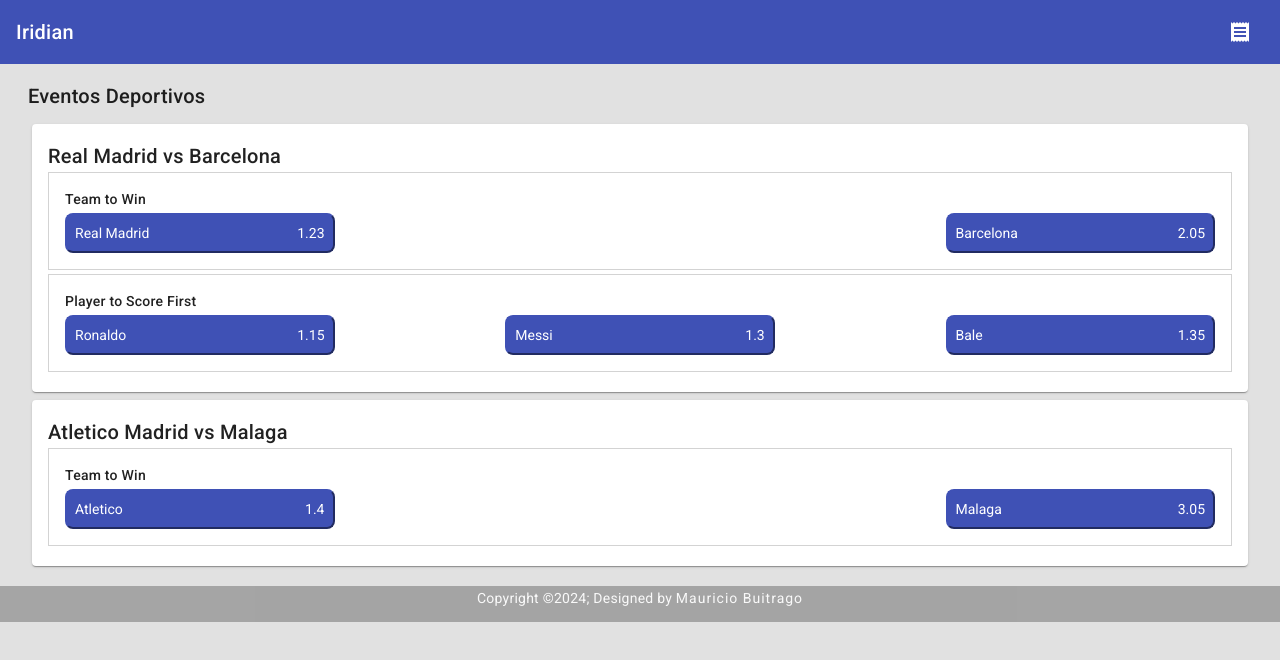
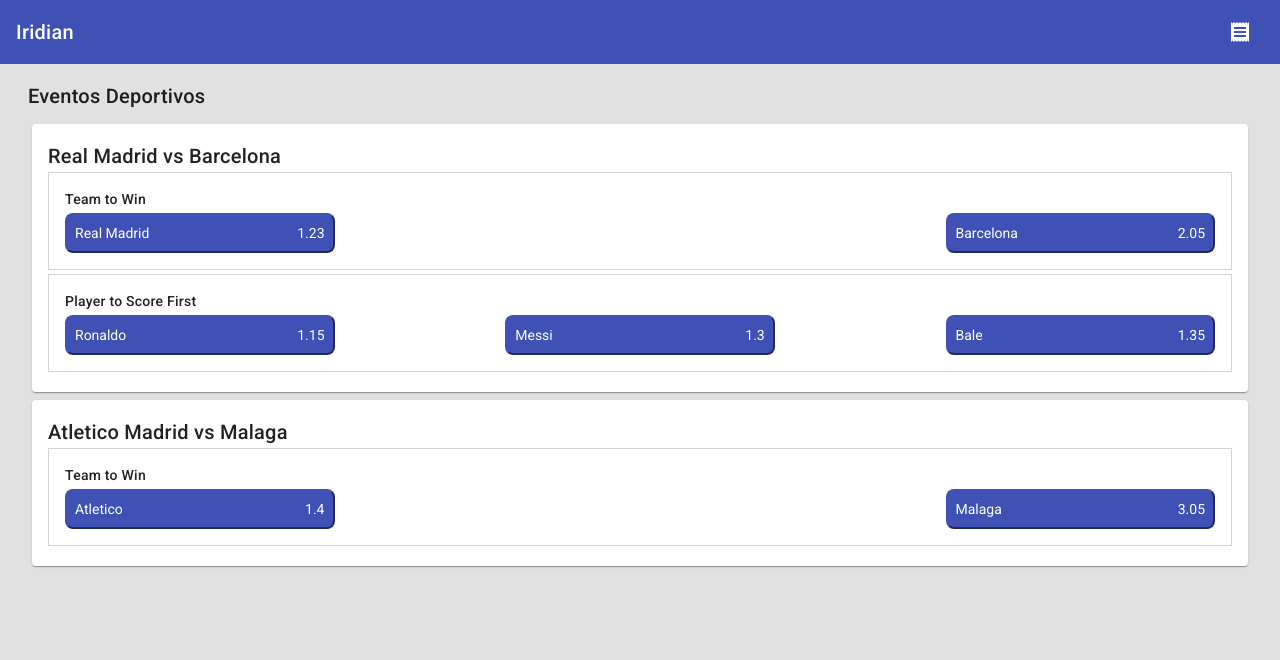
Before and after one commit to mauricio9896/iridian_technical_test, an Angular app: page / in a window 1280 px wide. Shown: the top 660 px of the page. Built offline with nearby package versions, Linux system fonts and the light colour scheme.

Commit message:
reverse changes

```diff
--- a/src/app/app.module.ts
+++ b/src/app/app.module.ts
@@ -6,13 +6,12 @@
 import { provideAnimationsAsync } from '@angular/platform-browser/animations/async';
 import { HomeComponent } from './components/home/home.component';
 import { ToolbarComponent } from './components/toolbar/toolbar.component';
+import { SharedModule } from './shared.module';
 import { CardComponent } from './components/card/card.component';
 import { EventsComponent } from './components/events/events.component';
 import { MarketComponent } from './components/market/market.component';
 import { HttpClientModule } from '@angular/common/http';
 import { BetslipComponent } from './components/betslip/betslip.component';
-import { FooterComponent } from './components/footer/footer.component';
-import { SharedModule } from './shared/shared.module';
 
 @NgModule({
   declarations: [
@@ -22,8 +21,7 @@
     CardComponent,
     EventsComponent,
     MarketComponent,
-    BetslipComponent,
-    FooterComponent
+    BetslipComponent
   ],
   imports: [
     BrowserModule,
--- a/src/app/components/footer/footer.component.css
+++ /dev/null
@@ -1,16 +0,0 @@
-.footerBottom {
-  background-color: rgb(150, 150, 150);
-  padding: 2px;
-  text-align: center;
-  opacity: 0.8;
-}
-
-.footerBottom p {
-  color: white;
-}
-
-.designer {
-  letter-spacing: 1px;
-  font-weight: 400;
-  margin: 0px;
-}
--- a/src/app/components/footer/footer.component.html
+++ /dev/null
@@ -1,8 +0,0 @@
-<footer>
-  <div class="footerBottom">
-    <p>
-      Copyright &copy;2024; Designed by
-      <span class="designer">Mauricio Buitrago</span>
-    </p>
-  </div>
-</footer>
--- a/src/app/components/home/home.component.css
+++ b/src/app/components/home/home.component.css
@@ -3,5 +3,9 @@
   flex-direction: column;
   height: 100vh;
   background-color: rgb(225, 225, 225);
-  overflow-y: auto;
 }
+
+.page{
+  display: flex;
+  height: 100%;
+}
--- a/src/app/components/home/home.component.html
+++ b/src/app/components/home/home.component.html
@@ -5,15 +5,12 @@
     </mat-drawer>
 
     <div class="col-12">
-      <app-toolbar (buttonClicked)="toggleDrawer()"></app-toolbar>
+      <app-toolbar (buttonClicked)="toggleDrawer()"  ></app-toolbar>
     </div>
-    <div>
+    <div class="page">
       <div class="col-12 p-3">
         <app-events></app-events>
       </div>
     </div>
-    <div class="col-12 p-0">
-      <app-footer></app-footer>
-    </div>
   </mat-drawer-container>
 </div>
```
Also changed, not shown: src/app/components/footer/footer.component.ts (deleted, +0 -10 lines), src/app/shared.module.ts (added, +13 -0 lines).
